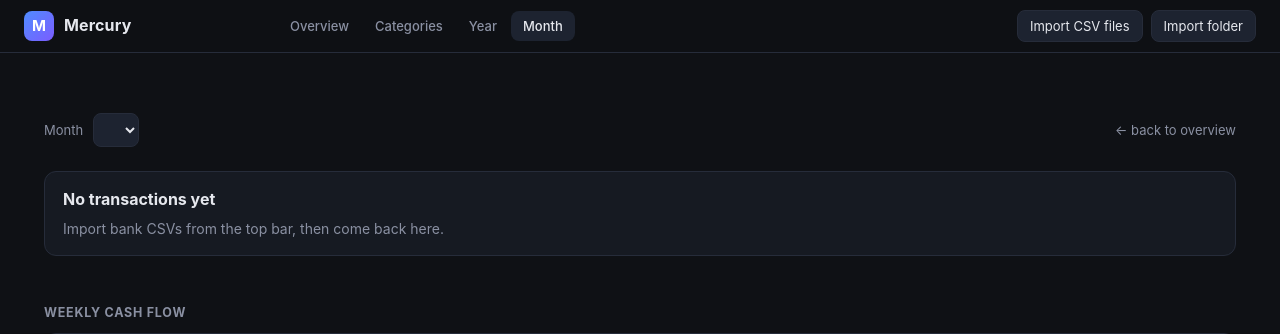
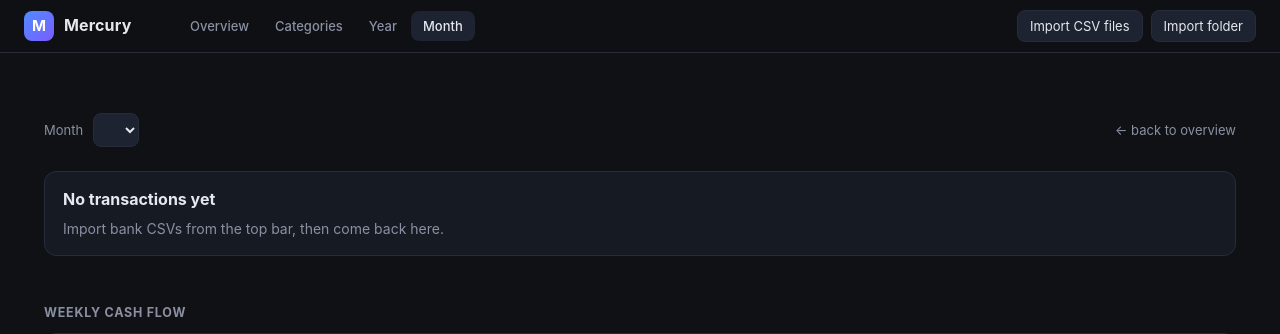
Before and after one commit to igor-starostenko/mercury, a FastAPI app: page /month in a window 1280 px wide. Shown: the top 334 px of the page. Run offline with FastAPI, Linux system fonts and the light colour scheme; data that the repository does not hold is empty.

Commit message:
Tighten brand basis 240px -> 140px: kill dead space before nav
sr1us flagged the ~130px void between the logo and the nav tabs.
The 240px basis was sized for the unreachable 'no transactions in
<Month YYYY>' fallback; real sub-lines measure 84px (165 transactions)
and 72px (5 transactions). 140px = 40px mark/gap + 84px + 16px headroom.

Verified headless at 1440px and 900px on all four pages: nav x identical
(178-459), gap now ~30px, import actions stay right-aligned, no ellipsis.

```diff
--- a/app/static/css/app.css
+++ b/app/static/css/app.css
@@ -29,14 +29,14 @@ header {
   backdrop-filter: blur(8px);
   border-bottom: 1px solid var(--border);
 }
-/* Fixed brand width — but sized to the sub-line, not the page: the tabs must
- * hug the logo (sr1us, post-PR-#21), so the old 340px basis — sized for the
- * longer "N transactions · M accounts" sub — read as a dead gap. 240px fits
- * the longest sub the pages can render ("no transactions in September 2026"
- * = 179px text + 40px mark/gap, measured) with headroom; anything longer
- * ellipsizes into the stable 240px box (full text on hover) instead of
- * shifting the header between pages. */
-.brand { display: flex; align-items: center; gap: 10px; flex: 0 1 240px; min-width: 132px; }
+/* Fixed brand width — sized to the sub-line that actually renders (sr1us:
+ * the 240px basis, sized for the unreachable "no transactions in <Month YYYY>"
+ * fallback, left ~130px of dead space before the nav). 140px = 40px mark/gap
+ * + 84px measured "165 transactions" + 16px headroom for count growth
+ * (comfortably fits ~5-digit counts); anything longer ellipsizes into the
+ * stable 140px box (full text on hover) instead of shifting the header
+ * between pages. */
+.brand { display: flex; align-items: center; gap: 10px; flex: 0 1 140px; min-width: 132px; }
 .brand .mark {
   width: 30px; height: 30px; border-radius: 8px; flex: none;
   background: linear-gradient(135deg, #4f8cff, #7b5cff);
```
